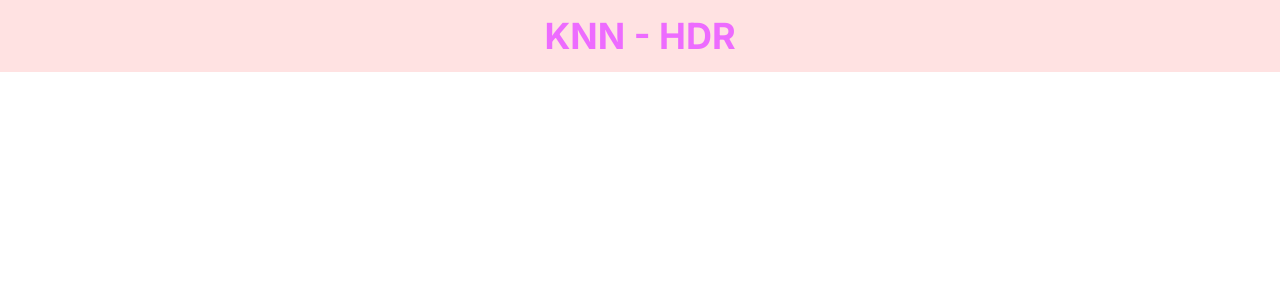
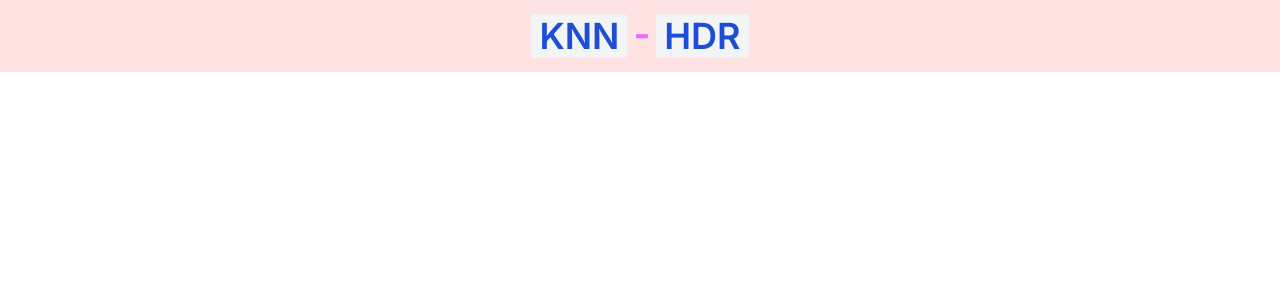
Before and after one commit to lucky-KRMU/KhushiNeuralNetwork-HDR-Frontend, a React (Vite) app: page / in a window 1280 px wide. Shown: the top 300 px of the page. Built offline with nearby package versions, Linux system fonts and the light colour scheme.

Commit message:
add motion lib.

```diff
--- a/package.json
+++ b/package.json
@@ -11,6 +11,7 @@
   },
   "dependencies": {
     "@tailwindcss/vite": "^4.3.2",
+    "motion": "^12.42.0",
     "react": "^19.2.7",
     "react-dom": "^19.2.7",
     "tailwindcss": "^4.3.2"
--- a/src/Components/Header/Header.jsx
+++ b/src/Components/Header/Header.jsx
@@ -1,10 +1,62 @@
-import React from 'react'
+import React, {useState, useEffect} from 'react'
+import { motion } from 'framer-motion';
+
+const ExpandableWord = ({ short, long }) => {
+  const [isHovered, setIsHovered] = useState(false);
+
+  return (
+    <motion.span
+      layout // Smoothly animates the width container dynamically
+      onMouseEnter={() => setIsHovered(true)}
+      onMouseLeave={() => setIsHovered(false)}
+      transition={{ type: "spring", stiffness: 200, damping: 20 }}
+      style={{
+        display: 'inline-flex',
+        alignItems: 'center',
+        cursor: 'pointer',
+        overflow: 'hidden',       // Clips text during transition
+        whiteSpace: 'nowrap',     // Prevents text wrapping
+        backgroundColor: '#f3f4f6',
+        padding: '2px 8px',
+        borderRadius: '4px',
+        color: '#1d4ed8',
+        fontWeight: '600'
+      }}
+    >
+      {/* The main short word (e.g., OTT) */}
+      <motion.span layout="position">{short}</motion.span>
+
+      {/* The expanded portion that fades & widens into view */}
+      <motion.span
+        layout
+        initial={{ width: 0, opacity: 0 }}
+        animate={{
+          width: isHovered ? "auto" : 0,
+          opacity: isHovered ? 1 : 0,
+        }}
+        transition={{ duration: 0.25, ease: "easeInOut" }}
+        style={{
+          color: '#4b5563',
+          fontWeight: '400',
+          fontSize: '0.95em'
+        }}
+      >
+        &nbsp;({long})
+      </motion.span>
+    </motion.span>
+  );
+};
 
 function Header() {
+
   return (
     <>
     <header className='h-18 w-full bg-red-100 font-[Inter] font-bold flex items-center justify-center'>
-    <h1 className='text-center text-4xl text-fuchsia-400 cursor-pointer'>KNN - HDR</h1>
+    <div className='text-center text-4xl text-fuchsia-400 cursor-pointer flex gap-1.5'>
+        <ExpandableWord short={'KNN'} long={'Khushi Neural Network'} />
+        -
+        <ExpandableWord short={'HDR'} long={'Handwritten Digit Recognizer'} />
+    </div>
     </header>
     </>
   )
```
Also changed, not shown: 1 other file (tests, documents, lock files or other folders).
